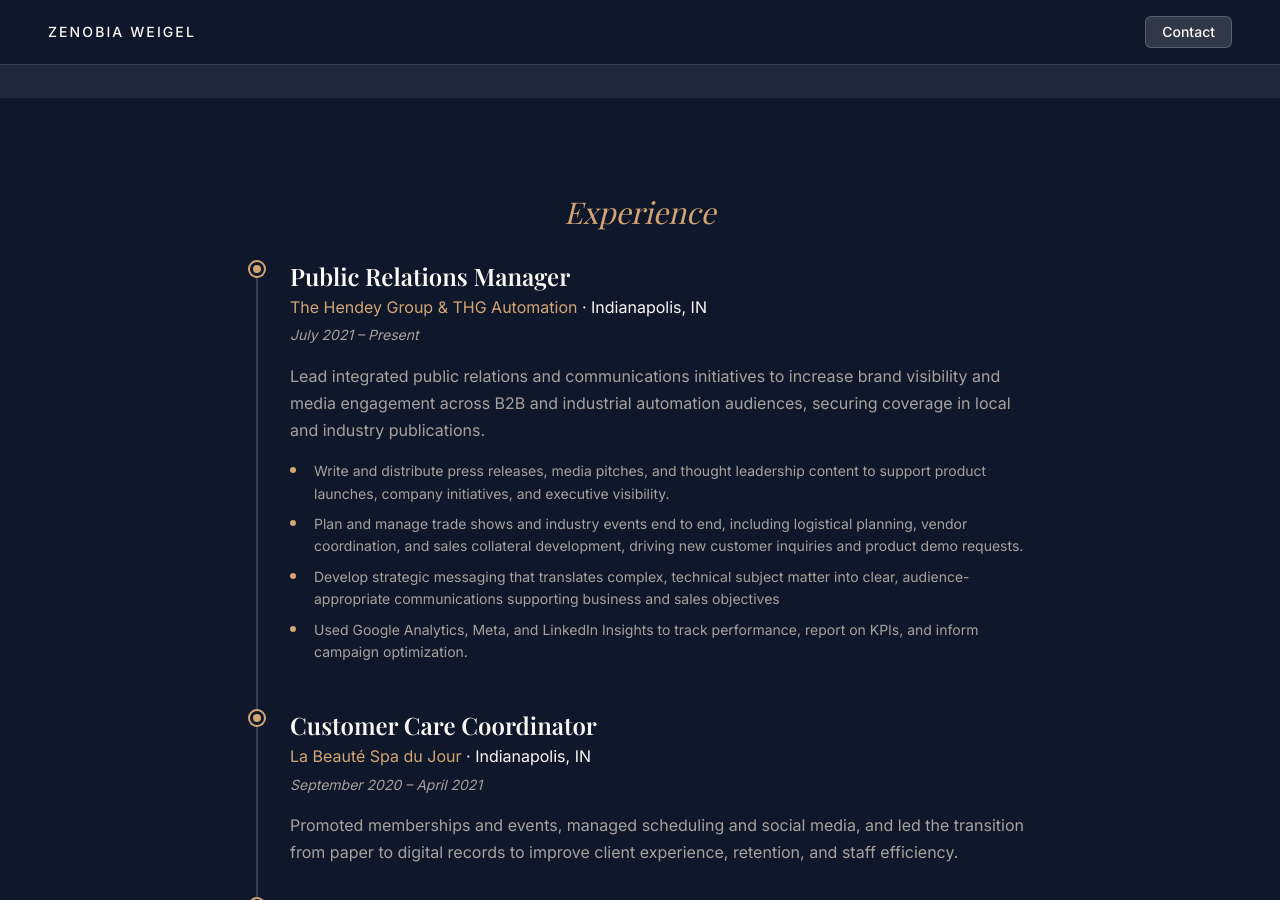
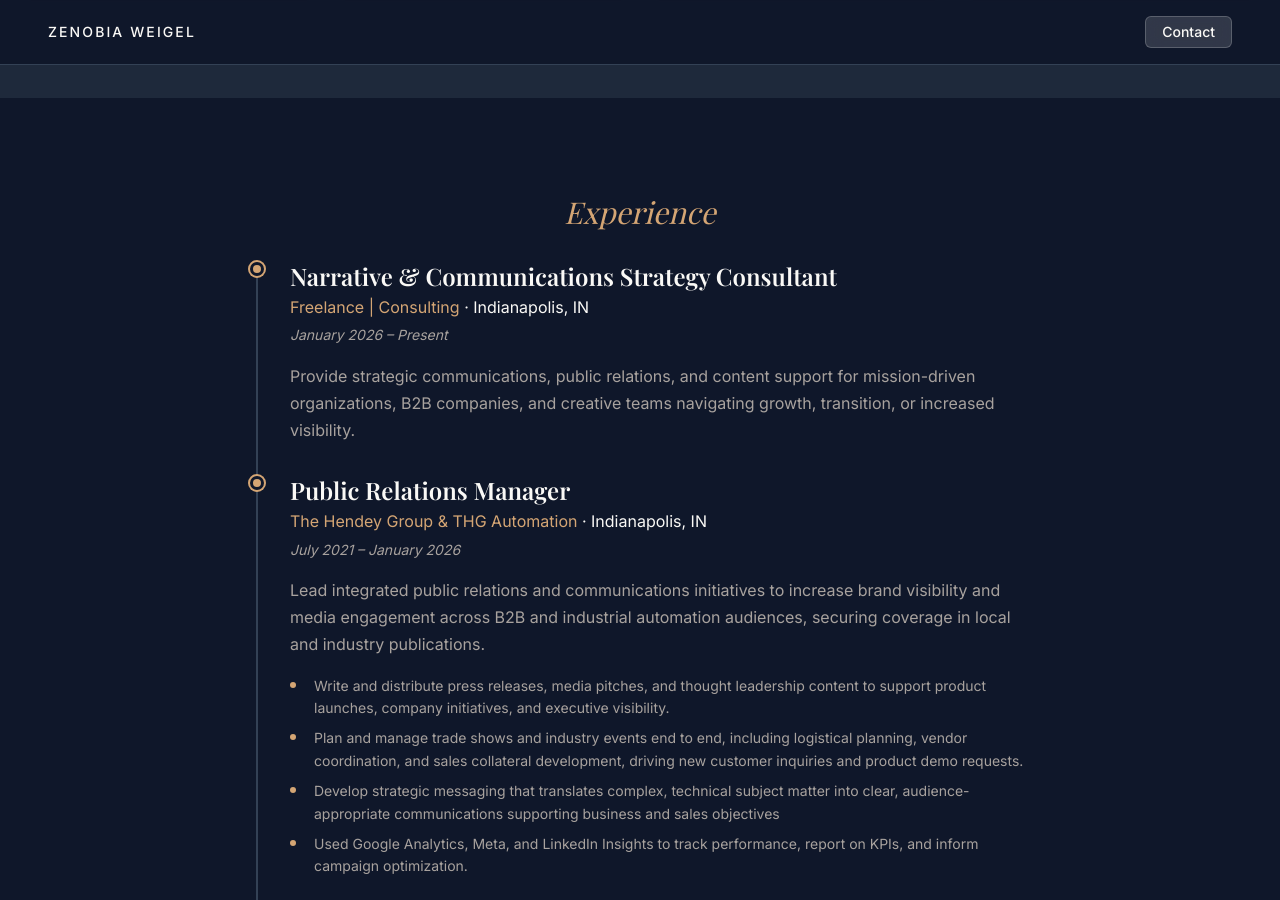
Before and after one commit to Zenobia-Weigel/Zenobia-Portfolio-Website, a Jekyll site: the page built from index.html, in a window 1280 px wide and 900 px high, scrolled down 1933 px. Built offline with Jekyll 4.4.1, drawn with Linux system fonts in a browser that asks for light colours; some web fonts are replaced.

Commit message:
Update _data/experience.yml (via Pages CMS)

```diff
--- a/_data/experience.yml
+++ b/_data/experience.yml
@@ -1,13 +1,23 @@
 section_title: Experience
 show: true
 jobs:
+  - title: Narrative & Communications Strategy Consultant
+    company: Freelance | Consulting
+    company_url: https://zenobiaweigel.com
+    location: Indianapolis, IN
+    start_date: January 2026
+    end_date: Present
+    current: true
+    description: Provide strategic communications, public relations, and content
+      support for mission-driven organizations, B2B companies, and creative
+      teams navigating growth, transition, or increased visibility.
   - title: Public Relations Manager
     company: The Hendey Group & THG Automation
     company_url: https://thgautomation.com
     location: Indianapolis, IN
     start_date: July 2021
-    end_date: Present
-    current: true
+    end_date: January 2026
+    current: false
     description: Lead integrated public relations and communications initiatives to
       increase brand visibility and media engagement across B2B and industrial
       automation audiences, securing coverage in local and industry
```
